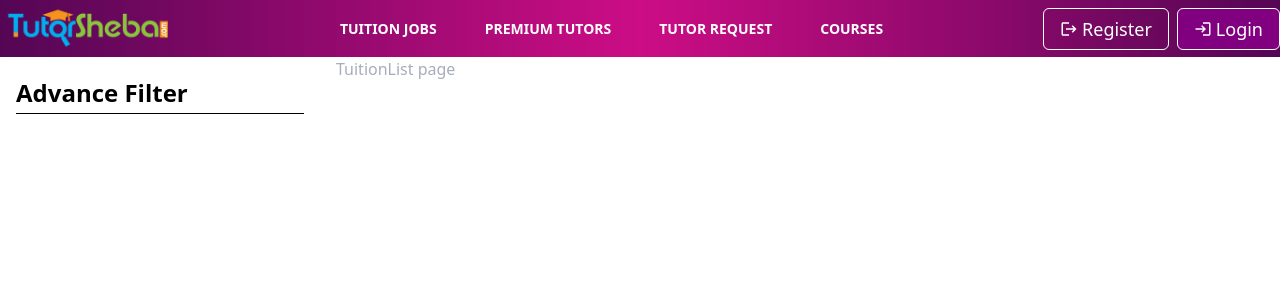
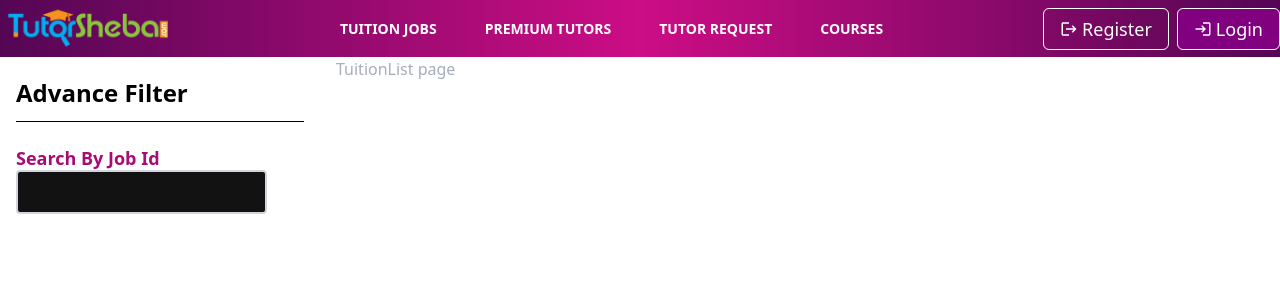
Before and after one commit to Rjk-Jami/tutor-sheba, a Next.js app: page /tuition-list in a window 1280 px wide. Shown: the top 300 px of the page. Built offline with nearby package versions, Linux system fonts and the light colour scheme.

Commit message:
add filterHeader for filter section

```diff
--- a/package.json
+++ b/package.json
@@ -11,6 +11,7 @@
   "dependencies": {
     "@reduxjs/toolkit": "^2.6.0",
     "animate.css": "^4.1.1",
+    "formik": "^2.4.6",
     "next": "15.1.7",
     "react": "^19.0.0",
     "react-dom": "^19.0.0",
--- /dev/null
+++ b/src/components/FilterSection/FilterHeader.jsx
@@ -0,0 +1,9 @@
+import React from 'react'
+
+const FilterHeader = ({children}) => {
+  return (
+    <h1 className='text-lg text-[#a80b76] font-semibold leading-6'>{children}</h1>
+  )
+}
+
+export default FilterHeader
--- a/src/components/FilterSection/FilterSection.jsx
+++ b/src/components/FilterSection/FilterSection.jsx
@@ -1,4 +1,5 @@
 import Underline from "../ui/Underline";
+import SearchByJobId from "./FilterSectionComponents/SearchByJobId";
 
 const FilterSection = () => {
   return (
@@ -7,7 +8,10 @@ const FilterSection = () => {
         <div className="mt-5">
           <h1 className="text-2xl font-semibold text-black">Advance Filter</h1>
         </div>
-        <Underline className="h-[1px] bg-[#b4c0e0]"></Underline>
+        <Underline className="h-[1px] bg-[#b4c0e0] mb-6 mt-3"></Underline>
+        <div className="">
+            <SearchByJobId/>
+        </div>
       </div>
 
   );
--- /dev/null
+++ b/src/components/FilterSection/FilterSectionComponents/SearchByJobId.jsx
@@ -0,0 +1,42 @@
+import React from "react";
+import FilterHeader from "../FilterHeader";
+import { useFormik } from "formik";
+import * as Yup from "yup";
+
+const SearchByJobId = () => {
+  const formik = useFormik({
+    initialValues: {
+      jobId: "",
+    },
+    validationSchema: Yup.object({
+      jobId: Yup.number()
+        .typeError("Job ID must be a number")
+        .required("Job ID is required"),
+    }),
+    onSubmit: (values) => {
+      console.log(values);
+    },
+  });
+
+  return (
+    <div>
+      <FilterHeader>Search By Job Id</FilterHeader>
+
+      <form onChange={formik.handleSubmit}>
+        <input
+          type="number"
+          name="jobId"
+          onChange={formik.handleChange}
+          onBlur={formik.handleBlur}
+          value={formik.values.jobId}
+          className="border-2 border-gray-300 p-2 rounded"
+        />
+        {formik.touched.jobId && formik.errors.jobId ? (
+          <div className="text-red-500">{formik.errors.jobId}</div>
+        ) : null}
+      </form>
+    </div>
+  );
+};
+
+export default SearchByJobId;
--- a/src/components/ui/Underline.jsx
+++ b/src/components/ui/Underline.jsx
@@ -2,7 +2,7 @@ import React from 'react'
 
 function Underline({className}) {
   return (
-    <div className={`w-full  ${className} bg-black  mt-1`} />
+    <div className={`w-full  ${className} bg-black `} />
   )
 }
 
```
Also changed, not shown: 1 other file (tests, documents, lock files or other folders).
